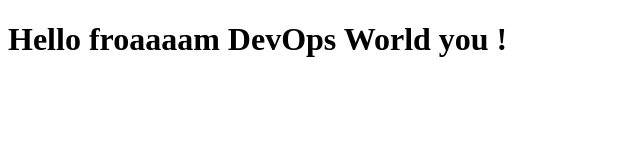
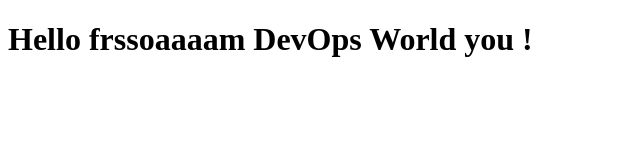
Before and after one commit to jubinm/my-website, a plain HTML site: page index.html in a window 1280 px wide. Shown: the whole page, without its empty margins (0-640 px from the left). Drawn offline with Linux system fonts and the light colour scheme.

Commit message:
jsdnjsnj

```diff
--- a/index.html
+++ b/index.html
@@ -4,6 +4,6 @@
     <title>DevOpsss Project by jubin</title>
 </head>
 <body>
-    <h1>Hello froaaaam DevOps World you !</h1>
+    <h1>Hello frssoaaaam DevOps World you !</h1>
 </body>
 </html>
```
